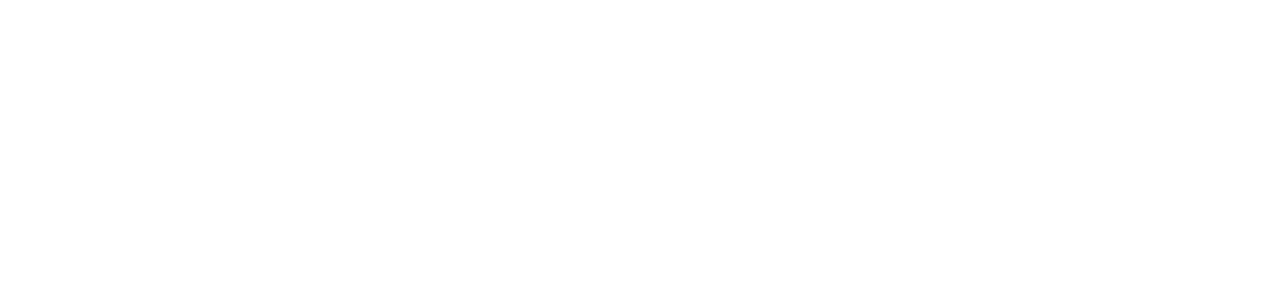
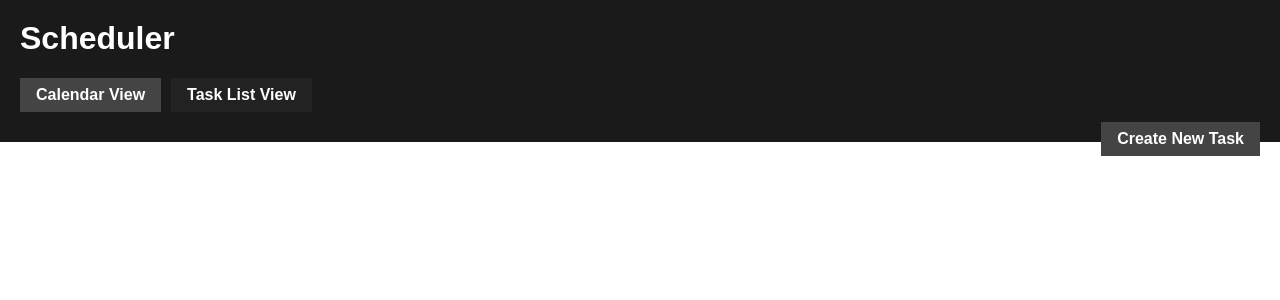
Before and after one commit to nicomilette/Scheduler, a React (Create React App) app: page /HomePage in a window 1280 px wide. Before the commit this address had no page. Shown: the top 300 px of the page. Built offline with nearby package versions, Linux system fonts and the light colour scheme.

Commit message:
Routing fixed + formatting

```diff
--- a/src/App.js
+++ b/src/App.js
@@ -12,9 +12,6 @@ function App() {
     <div>
 
 
-      <Routes>
-        <Route path="/welcomepage" element={ <WelcomePage/> } />
-      </Routes>
     </div>
   );
 }
--- /dev/null
+++ b/src/ErrorPage.js
@@ -0,0 +1,16 @@
+import { useRouteError } from "react-router-dom";
+
+export default function ErrorPage() {
+  const error = useRouteError();
+  console.error(error);
+
+  return (
+    <div id="error-page">
+      <h1>Oops!</h1>
+      <p>Sorry, an unexpected error has occurred.</p>
+      <p>
+        <i>{error.statusText || error.message}</i>
+      </p>
+    </div>
+  );
+}
--- a/src/HomePage.css
+++ b/src/HomePage.css
@@ -1,20 +1,26 @@
+/*
 .home-page {
   display: flex;
   flex-direction: column;
-    align-items: center;
-    justify-content: center;
+  align-items: flex-start;
+  justify-content: flex-start;
   height: 100vh;
+  background-color: #1c1c1c;
+  padding: 20px;
 }
 
 .home-title {
   font-size: 24px;
   margin-bottom: 20px;
+  color: #ffffff;
+  align-self: flex-start;
 }
 
 .view-options {
   display: flex;
-    justify-content: center;
+  justify-content: flex-end;
   margin-bottom: 20px;
+  width: 100%;
 }
 
 .view-button {
@@ -25,7 +31,6 @@
   border: none;
   border-radius: 4px;
   cursor: pointer;
-    margin-right: 10px;
 }
 
 .view-button.active {
@@ -40,8 +45,59 @@
   border: none;
   border-radius: 4px;
   cursor: pointer;
+  align-self: flex-start;
 }
 
 .new-task-button:hover {
   background-color: #218838;
 }
+*/
+.home-page {
+  font-family: 'Arial', sans-serif;
+  text-align: left;
+  background-color: #1a1a1a;
+  color: #fff;
+  padding: 20px;
+}
+
+.home-title {
+  margin-top: 0;
+  font-size: 32px;
+  font-weight: bold;
+}
+
+.view-options {
+  display: flex;
+  justify-content: flex-start;
+  margin-bottom: 10px;
+}
+
+.view-button {
+  margin-right: 10px;
+  background-color: #222;
+  color: #fff;
+  border: none;
+  padding: 8px 16px;
+  font-size: 16px;
+  font-weight: bold;
+  cursor: pointer;
+}
+
+.view-button.active {
+  background-color: #444;
+}
+
+.new-task-button {
+  float: right;
+  background-color: #444;
+  color: #fff;
+  border: none;
+  padding: 8px 16px;
+  font-size: 16px;
+  font-weight: bold;
+  cursor: pointer;
+}
+
+.new-task-button:hover {
+  background-color: #666;
+}
--- a/src/HomePage.js
+++ b/src/HomePage.js
@@ -1,5 +1,5 @@
 import React, { useState } from 'react';
-import './HomePage.css'; // Import the CSS file for styling
+import './HomePage.css';
 
 function HomePage() {
   const [selectedView, setSelectedView] = useState('calendar');
@@ -15,7 +15,7 @@ function HomePage() {
 
   return (
     <div className="home-page">
-      <h1 className="home-title">Welcome to the Schedule Maker</h1>
+      <h1 className="home-title">Scheduler</h1>
       <div className="view-options">
         <button
           className={`view-button ${selectedView === 'calendar' ? 'active' : ''}`}
--- a/src/Routing.js
+++ /dev/null
@@ -1,15 +0,0 @@
-import React from 'react';
-import { Routes, Route } from 'react-router-dom';
-import WelcomePage from './WelcomePage';
-import HomePage from './HomePage';
-
-function Routing() {
-  return (
-    <Routes>
-      <Route exact path="/" component={WelcomePage} />
-      <Route path="/homepage" component={HomePage} />
-    </Routes>
-  );
-}
-
-export default Routing;
--- a/src/WelcomePage.css
+++ b/src/WelcomePage.css
@@ -4,6 +4,9 @@
   align-items: center;
   justify-content: center;
   height: 100vh;
+  background-color: #1a1a1a;
+  color: #fff;
+  font-family: 'Arial', sans-serif;
 }
 
 .welcome-title {
@@ -12,15 +15,16 @@
 }
 
 .enter-button {
-  padding: 10px 20px;
-  font-size: 16px;
-  background-color: #007bff;
+  margin-right: 10px;
+  background-color: #222;
   color: #fff;
   border: none;
-  border-radius: 4px;
+  padding: 8px 16px;
+  font-size: 16px;
+  font-weight: bold;
   cursor: pointer;
 }
 
 .enter-button:hover {
-  background-color: #0056b3;
+  background-color: #666;
 }
--- a/src/WelcomePage.js
+++ b/src/WelcomePage.js
@@ -20,11 +20,11 @@ function WelcomePage() {
 
   return (
     <div className="welcome-page">
-      <h1 className="welcome-title">Welcome to the schedule maker</h1>
+      <h1 className="welcome-title">Welcome to the Scheduler</h1>
 
 
       <Link to="/homepage">
-          <button onClick={handleOpenHomePage}>Go to Lorem Ipsum</button>
+          <button className="enter-button" onClick={handleOpenHomePage}>Open app</button>
         </Link>
         <Routes> <Route path="/HomePage" exact element={<HomePage/>} /> </Routes>
     </div>
--- a/src/index.js
+++ b/src/index.js
@@ -1,3 +1,41 @@
+/* existing imports */
+import * as React from "react";
+import * as ReactDOM from "react-dom/client";
+import {
+  createBrowserRouter,
+  RouterProvider,
+} from "react-router-dom";
+import "./index.css";
+import HomePage from "./HomePage";
+import WelcomePage from "./WelcomePage";
+import ErrorPage from "./ErrorPage";
+
+const router = createBrowserRouter([
+  {
+    path: "/",
+    element: <WelcomePage />,
+  },
+  {
+    path: "/homepage",
+    element: <HomePage />,
+    errorElement: <ErrorPage />,
+  },
+  {
+    path: "/welcomepage",
+    element: <WelcomePage />,
+  },
+]);
+
+ReactDOM.createRoot(document.getElementById("root")).render(
+  <React.StrictMode>
+    <RouterProvider router={router} />
+  </React.StrictMode>
+);
+
+
+/*
+
+
 import React from 'react';
 import ReactDOM from 'react-dom/client';
 import './index.css';
@@ -17,7 +55,6 @@ root.render(
 
 
 
-/*
 
 
 ReactDOM.createRoot( <BrowserRouter>
```
Lines whose indentation alone changed are shown as unchanged.
